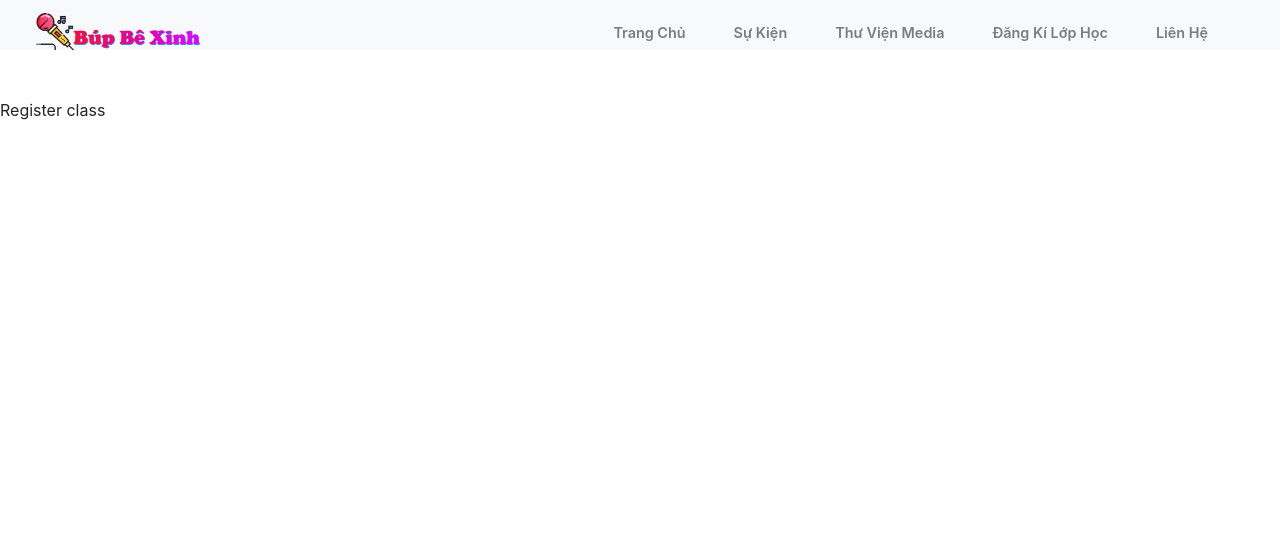
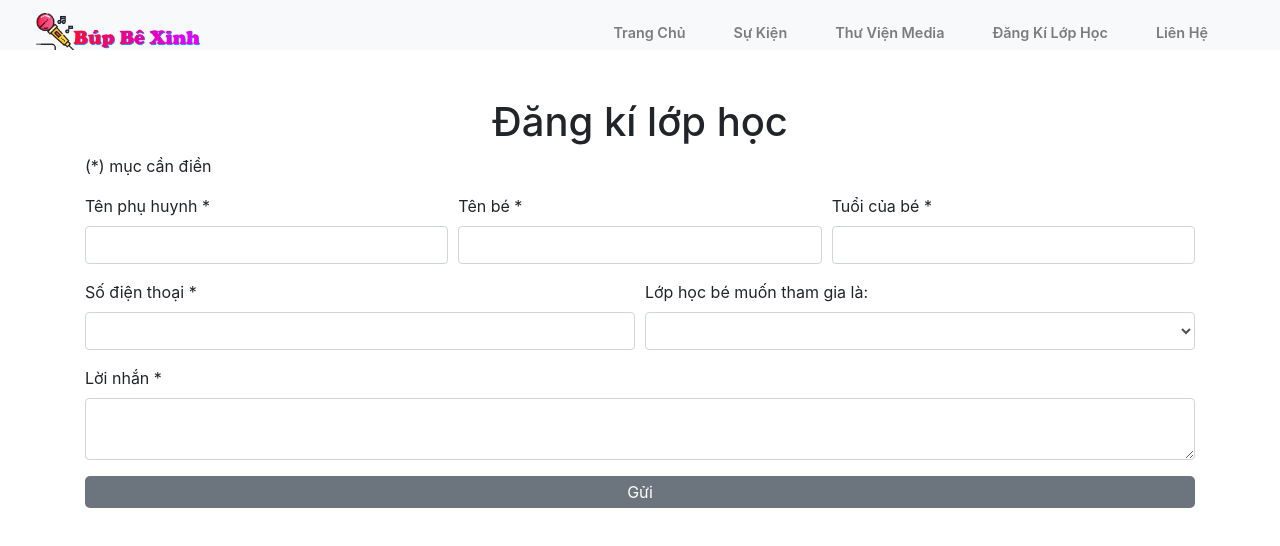
Before and after one commit to vyphamht/bupbexinh, a React (Create React App) app: page /register in a window 1280 px wide. Shown: the top 546 px of the page. Built offline with nearby package versions, Linux system fonts and the light colour scheme; no server answers; the HTML template or start-up script is replaced by a standard one.

Commit message:
create register page and make it function

```diff
--- a/src/components/Contact/Contact.js
+++ b/src/components/Contact/Contact.js
@@ -11,7 +11,7 @@ const Contact = () => {
     e.preventDefault();
     Axios({
       method: "POST",
-      url: "http://localhost:5000/send",
+      url: "http://localhost:5000/contact",
       data: { name, email, phone, concern, message },
     }).then((res) => {
       if (res.data.status === "success") {
--- a/src/components/RegisterClass/RegisterClass.js
+++ b/src/components/RegisterClass/RegisterClass.js
@@ -1,7 +1,123 @@
-import React from "react";
+import Axios from "axios";
+import React, { useState } from "react";
 
 const RegisterClass = () => {
-  return <div>Register class</div>;
+  const [name, setName] = useState("");
+  const [kid, setKid] = useState("");
+  const [age, setAge] = useState("");
+  const [phone, setPhone] = useState("");
+  const [group, setGroup] = useState("");
+  const [message, setMessage] = useState("");
+  const submitEmail = (e) => {
+    e.preventDefault();
+    Axios({
+      method: "POST",
+      url: "http://localhost:5000/register",
+      data: { name, kid, age, phone, group, message },
+    }).then((res) => {
+      if (res.data.status === "success") {
+        alert("Message sent.");
+        resetForm();
+      } else if (res.data.status === "fail") {
+        alert("Message fail to send.");
+      }
+    });
+  };
+  const resetForm = () => {
+    setName("");
+    setPhone("");
+    setKid("");
+    setAge("");
+    setGroup("");
+    setMessage("");
+  };
+  return (
+    <div className="container">
+      <h1 style={{ textAlign: "center" }}>Đăng kí lớp học</h1>
+      <p>(*) mục cần điền</p>
+      <form onSubmit={submitEmail} method="POST">
+        <div className="form-row">
+          <div className="col-md-4 mb-3">
+            <label>Tên phụ huynh *</label>
+            <input
+              type="text"
+              className="form-control"
+              value={name}
+              onChange={(e) => setName(e.target.value)}
+              required
+            />
+          </div>
+          <div className="col-md-4 mb-3">
+            <label>Tên bé *</label>
+            <input
+              type="text"
+              className="form-control"
+              value={kid}
+              onChange={(e) => setKid(e.target.value)}
+              required
+            />
+          </div>
+          <div className="col-md-4 mb-3">
+            <label>Tuổi của bé *</label>
+            <input
+              type="text"
+              className="form-control"
+              value={age}
+              onChange={(e) => setAge(e.target.value)}
+              required
+            />
+          </div>
+        </div>
+        <div className="form-row">
+          <div className="col-md-6 mb-3">
+            <label>Số điện thoại *</label>
+            <input
+              type="text"
+              className="form-control"
+              value={phone}
+              onChange={(e) => setPhone(e.target.value)}
+              required
+            />
+          </div>
+          <div className="col-md-6 mb-3">
+            <label>Lớp học bé muốn tham gia là:</label>
+            <select
+              className="form-control"
+              type="select"
+              value={group}
+              onChange={(e) => setGroup(e.target.value)}
+              required
+            >
+              <option></option>
+              <option>Lớp Nhảy hiện đại </option>
+              <option>Lớp Hát Múa</option>
+              <option>Lớp Aerobics</option>
+            </select>
+          </div>
+        </div>
+        <div className="form-row">
+          <div className="col-md-12 mb-3">
+            <label>Lời nhắn *</label>
+            <textarea
+              type="textarea"
+              className="form-control"
+              value={message}
+              onChange={(e) => setMessage(e.target.value)}
+              required
+            />
+          </div>
+        </div>
+
+        <button
+          className="btn btn-secondary col-md-12 mb-3 "
+          type="submit"
+          style={{ padding: "3px" }}
+        >
+          Gửi
+        </button>
+      </form>
+    </div>
+  );
 };
 
 export default RegisterClass;
```
